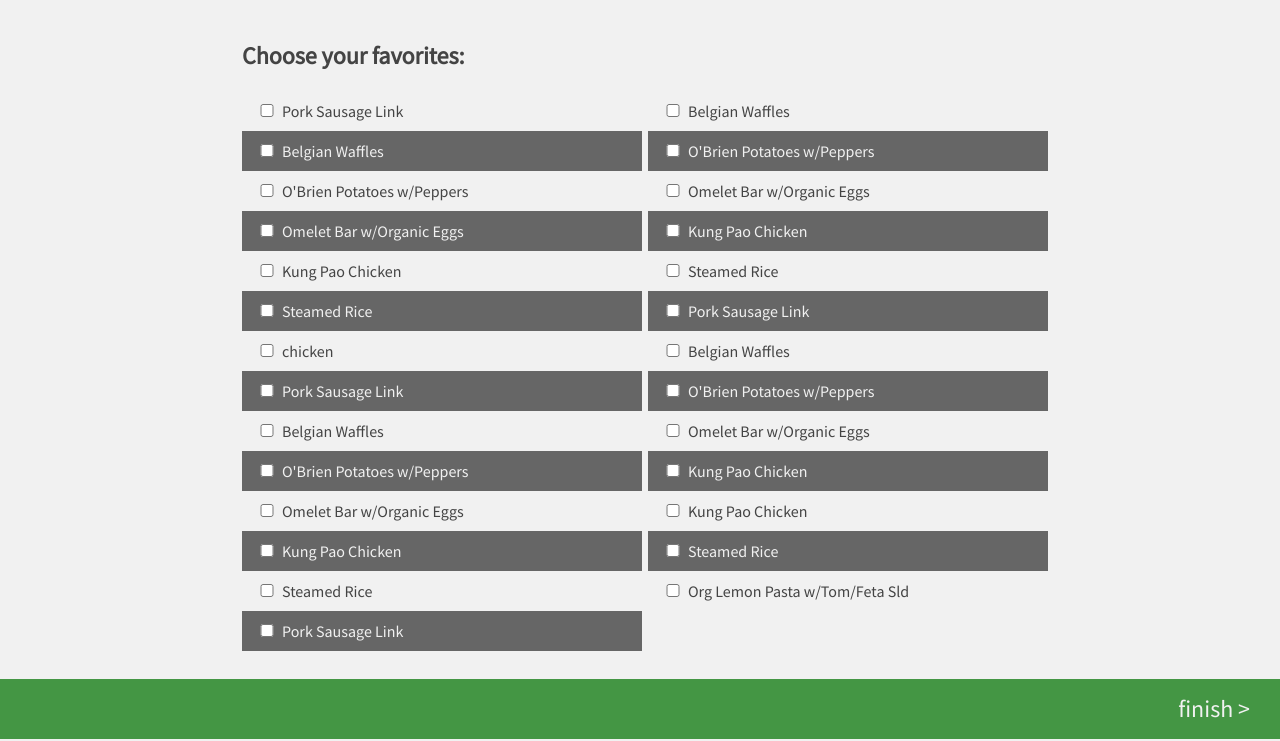
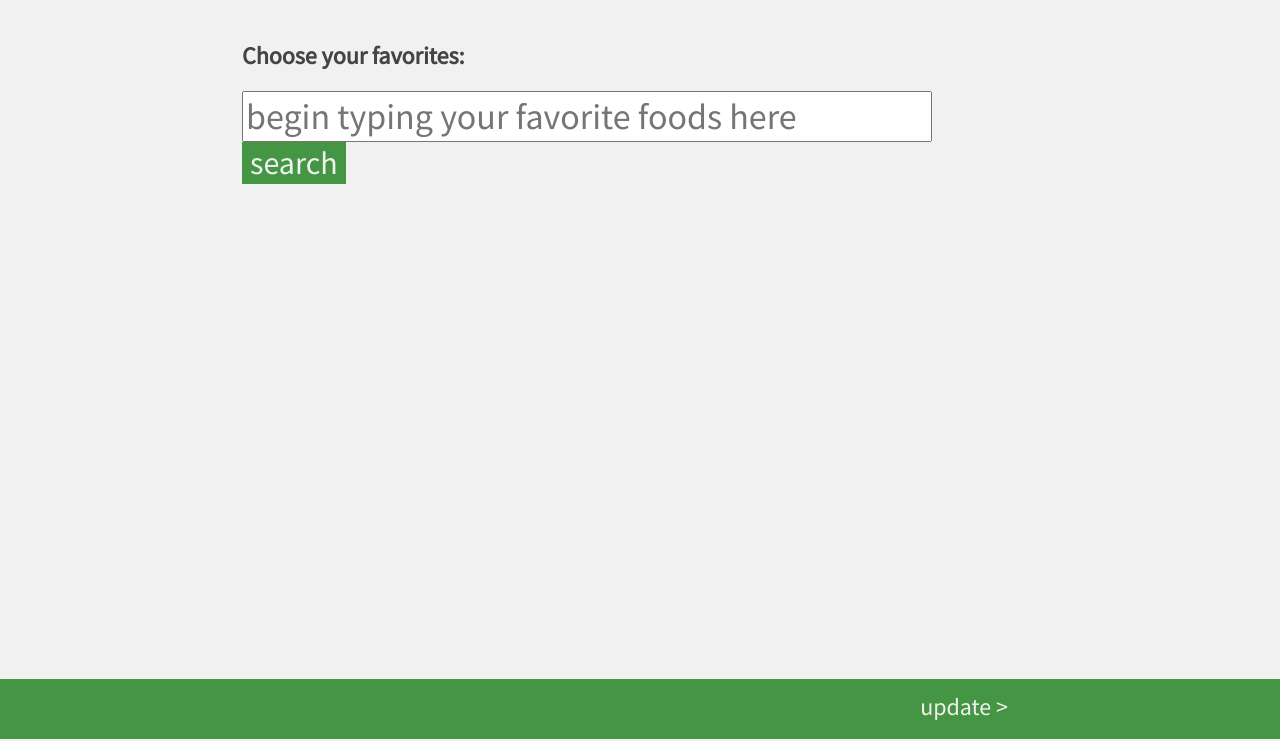
Before and after one commit to kilimchoi/calfoodalert, a Django app: template calfood/templates/static/favorites.html in a window 1280 px wide. Shown: the part 61-802 px from the top of the page. Run offline with Django 3.2, Linux system fonts and the light colour scheme; the template is opened without the code that fills it, so the values that code supplies are empty; style sheets or scripts are compiled from the project's sources.

Commit message:
troubleshooting and beginning search function

```diff
--- a/calfood/templates/static/favorites.html
+++ b/calfood/templates/static/favorites.html
@@ -6,9 +6,12 @@
 	<meta name="author" content="Benjamin and Steven">
 	<meta name="keywords" content="keywords,here">
 	<link rel="shortcut icon" href="resources/img/favicon.ico" type="image/vnd.microsoft.icon">
+<!--	<link rel="shortcut icon" href="{{ STATIC_URL }}/resources/img/favicon.ico" type="image/vnd.microsoft.icon"> -->
 	<link rel='stylesheet' href='//fonts.googleapis.com/css?family=Source+Sans+Pro' type='text/css'>
 	<link rel='stylesheet' href="resources/css/normalize.css" type="text/css">
+<!--	<link rel='stylesheet' href="{{ STATIC_URL }}/resources/css/normalize.css" type="text/css"> -->
 	<link rel="stylesheet/less" href="resources/css/foodalert.less" type="text/css">
+<!--	<link rel="stylesheet/less" href="{{ STATIC_URL }}/resources/css/foodalert.less" type="text/css"> -->
 
 </head>
 <body>
@@ -20,39 +23,22 @@
 </header>
 <section id="favorites">
 	<h2>Choose your favorites:</h2>
+	<form method="POST" name="favorites">
+	<input placeholder="begin typing your favorite foods here" type="search" name="fav" id="fav_search"></input>
+	<input type="submit" value="search" name="search" id="search_button" onclick="addFavorite(get('fav_search').value)"></input>
+	</form>
+	<ul id="chosen_favorites">
+	</ul>
+</section>
+<footer class="fav">
 	<div>
-	<div class="selection"><input type="checkbox" name="food" value="Pork Sausage Link">Pork Sausage Link</input></div>
-	<div class="selection"><input type="checkbox" name="food" value="Belgian Waffles">Belgian Waffles</input></div>
-	<div class="selection"><input type="checkbox" name="food" value="O'Brien Potatoes w/Peppers">O'Brien Potatoes w/Peppers</input></div>
-	<div class="selection"><input type="checkbox" name="food" value="Omelet Bar w/Organic Eggs">Omelet Bar w/Organic Eggs</input></div>
-	<div class="selection"><input type="checkbox" name="food" value="Kung Pao Chicken">Kung Pao Chicken</input></div>
-	<div class="selection"><input type="checkbox" name="food" value="Steamed Rice">Steamed Rice</input></div>
-	<div class="selection"><input type="checkbox" name="food" value="chicken">chicken</input></div>
-	<div class="selection"><input type="checkbox" name="food" value="Pork Sausage Link">Pork Sausage Link</input></div>
-	<div class="selection"><input type="checkbox" name="food" value="Belgian Waffles">Belgian Waffles</input></div>
-	<div class="selection"><input type="checkbox" name="food" value="O'Brien Potatoes w/Peppers">O'Brien Potatoes w/Peppers</input></div>
-	<div class="selection"><input type="checkbox" name="food" value="Omelet Bar w/Organic Eggs">Omelet Bar w/Organic Eggs</input></div>
-	<div class="selection"><input type="checkbox" name="food" value="Kung Pao Chicken">Kung Pao Chicken</input></div>
-	<div class="selection"><input type="checkbox" name="food" value="Steamed Rice">Steamed Rice</input></div>	<div class="selection"><input type="checkbox" name="food" value="Pork Sausage Link">Pork Sausage Link</input></div>
-	<div class="selection"><input type="checkbox" name="food" value="Belgian Waffles">Belgian Waffles</input></div>
-	<div class="selection"><input type="checkbox" name="food" value="O'Brien Potatoes w/Peppers">O'Brien Potatoes w/Peppers</input></div>
-	<div class="selection"><input type="checkbox" name="food" value="Omelet Bar w/Organic Eggs">Omelet Bar w/Organic Eggs</input></div>
-	<div class="selection"><input type="checkbox" name="food" value="Kung Pao Chicken">Kung Pao Chicken</input></div>
-	<div class="selection"><input type="checkbox" name="food" value="Steamed Rice">Steamed Rice</input></div>	<div class="selection"><input type="checkbox" name="food" value="Pork Sausage Link">Pork Sausage Link</input></div>
-	<div class="selection"><input type="checkbox" name="food" value="Belgian Waffles">Belgian Waffles</input></div>
-	<div class="selection"><input type="checkbox" name="food" value="O'Brien Potatoes w/Peppers">O'Brien Potatoes w/Peppers</input></div>
-	<div class="selection"><input type="checkbox" name="food" value="Omelet Bar w/Organic Eggs">Omelet Bar w/Organic Eggs</input></div>
-	<div class="selection"><input type="checkbox" name="food" value="Kung Pao Chicken">Kung Pao Chicken</input></div>
-	<div class="selection"><input type="checkbox" name="food" value="Kung Pao Chicken">Kung Pao Chicken</input></div>
-	<div class="selection"><input type="checkbox" name="food" value="Steamed Rice">Steamed Rice</input></div>
-	<div class="selection"><input type="checkbox" name="food" value="Org Lemon Pasta w/Tom/Feta Sld ">Org Lemon Pasta w/Tom/Feta Sld</input></div>
+	<p><a href="#">update ></a></p>
 	</div>
-</section>
-<footer>
-	<a href="#">finish ></a>
 </footer>
 
 <script src="resources/js/less-1.3.0.min.js" type="text/javascript"></script>
+<script src="resources/js/calfoodalert.js" type="text/javascript"></script>
+<!-- <script src="{{ STATIC_URL }}/resources/js/calfoodalert.js" type="text/javascript"></script> -->
 
 </body>
 </html>
--- a/calfood/templates/static/resources/css/foodalert.less
+++ b/calfood/templates/static/resources/css/foodalert.less
@@ -1,123 +1,16 @@
-@background-color: #f1f1f1;
-@text: #444444;
-@lighter: #666666;
-@highlight: #449644;
-@highlight-light: #669666;
+/* Variables */
+
+@light: #f1f1f1;
+@dark: #444444;
+@dark-light: #666666;
+@color: #449644;
+@color-light: #669666;
+@width: 796px;
 @font: 'Source Sans Pro', sans-serif;
 @footer-height: 60px;
 @page-bottom: @footer-height + 30px;
 
-body {
-	font-family: @font;
-	color: @text;
-	width:796px;
-	height:100%;
-	background-color: @background-color;
-	margin:0 auto;
-}
-
-a {
-	color:@text;
-	&:hover {
-		color:@lighter;
-	}
-}
-
-input[type=submit] {
-	background-color:@highlight;
-	color:@background-color;
-	border-width:0px;
-	&:hover {
-		background-color:@highlight-light;
-	}
-}
-
-section#favorites > div {
-	width: 796px;
-	height: 100%;
-	margin-bottom: @page-bottom;
-	columns: 390px 2;
-	-webkit-columns:390px 2; /* Safari and Chrome */
-	-moz-columns:390px 2; /* Firefox */
-}
-
-#favorites div.selection {
-		width: 380px;
-		padding: 10px;
-	input {
-		width:30px;
-	}
-	&:nth-child(2n) {
-		background-color:@lighter;
-		color:@background-color;
-	}
-}
-
-header {
-	width:796px;
-	position:relative;
-	margin-bottom:40px;
-}
-
-.auth-info {
-	a {
-		color:@highlight;
-		&:hover {
-			color:@highlight-light;
-		}
-	}
-	position:absolute;
-	top:10px;
-	right:10px;
-}
-
-section#splash {
-	width:796px;
-	p {
-		float:right;
-		width:400px;
-		font-size:24px;
-		padding-top:170px;
-	}
-	img {
-		float:left;
-	}
-	.button {
-		float:right;
-		background-color:@highlight;
-		font-size:24px;
-		padding:10px 20px;
-		a {
-			color:@background-color;
-			text-decoration:none;
-			padding:10px 15px;
-		}
-		&:hover {
-			background-color:@highlight-light;
-		}
-	}
-}
-
-footer {
-	position:fixed;
-	width:100%;
-	height:@footer-height;
-	bottom:0px;
-	left:0px;
-	text-align: right;
-	line-height: @footer-height;
-
-	background-color:@highlight;
-	a {
-		text-decoration: none;
-		font-size:24px;
-		color:@background-color;
-		margin-right:30px;
-		&:hover {
-			color:@background-color;
-		}
-	}
-}
+/* Mixins */
 
 .overlay-mixin {
 	width: 0px;
@@ -139,6 +32,153 @@ footer {
 	padding-top:90px;
 }
 
+.footer-mixin {
+	position:fixed;
+	width:100%;
+	height:@footer-height;
+	bottom:0px;
+	left:0px;
+}
+
+.section-mixin {
+	width: @width;
+	height: 100%;
+	margin-bottom: @page-bottom;
+
+}
+
+.button-mixin {
+	background-color:@color;
+	font-size:24px;
+	padding:10px 20px;
+	a {
+		color:@light;
+		text-decoration:none;
+		padding:10px 15px;
+	}
+	&:hover {
+		background-color:@color-light;
+	}
+}
+
+/* General */
+
+body {
+	font-family: @font;
+	color: @dark;
+	width:796px;
+	height:100%;
+	background-color: @light;
+	margin:0 auto;
+}
+
+a {
+	color:@dark;
+	&:hover {
+		color:@dark-light;
+	}
+}
+
+input[type=submit] {
+	background-color:@color;
+	color:@light;
+	border-width:0px;
+	&:hover {
+		background-color:@color-light;
+	}
+}
+
+.auth-info {
+	a {
+		color:@color;
+		&:hover {
+			color:@color-light;
+		}
+	}
+	position:absolute;
+	top:10px;
+	right:10px;
+}
+
+/* Page specific */
+
+header {
+	width: @width;
+	position:relative;
+	margin-bottom:40px;
+}
+
+section#landing {
+	.section-mixin;
+	p {
+		float:right;
+		width:400px;
+		font-size:24px;
+		padding-top:170px;
+	}
+	img {
+		float:left;
+	}
+	.button {
+		.button-mixin;
+		float:right;
+	}
+}
+
+section#favorites {
+	.section-mixin;
+
+	#fav_search {
+		width: @width * 6 / 7;
+		font-size:36px;
+	}
+
+	#search_button {
+		width: @width / 7 - 10;
+		font-size: 32px;
+	}
+
+	#chosen_fav {
+
+	}
+}
+
+footer.fav {
+	.footer-mixin;
+	line-height: 24px;
+	background-color:@color;
+	a {
+		text-decoration: none;
+		font-size:24px;
+		color:@light;
+		margin-right:30px;
+		&:hover {
+			color:@light;
+		}
+	}
+	div {
+		text-align:right;
+		width:@width;
+		height:100%;
+		margin:0 auto;
+	}
+}
+
+footer.index {
+	.footer-mixin;
+	background-color: @dark-light;
+	color:@dark;
+	div {
+		text-align:right;
+		line-height:@footer-height;
+		width:@width;
+		height:100%;
+		margin:0 auto;
+	}
+}
+
+/* Subpages */
+
 #login,
 #register,
 #verify {
@@ -158,7 +198,7 @@ footer {
 		width: 400px;
 		margin: 0px auto 0px auto;
 		padding: 10px;
-		background-color:@background-color;
+		background-color:@light;
 		overflow:hidden;
 		-webkit-box-shadow: 1px 1px 4px rgba(0,0,0,0.3);
 		-moz-box-shadow: 1px 1px 4px rgba(0,0,0,0.3);
--- /dev/null
+++ b/calfood/templates/static/resources/js/calfoodalert.js
@@ -0,0 +1,8 @@
+function get(el) {
+	return document.getElementById(el);
+}
+
+function addFavorite(fav) {
+	var chooser = get(chosen_favorites);
+	chooser.innerHTML = "<li>" + fav + "</li>";
+}
```
Also changed, not shown: calfood/templates/static/index.html (+12 -2 lines).
